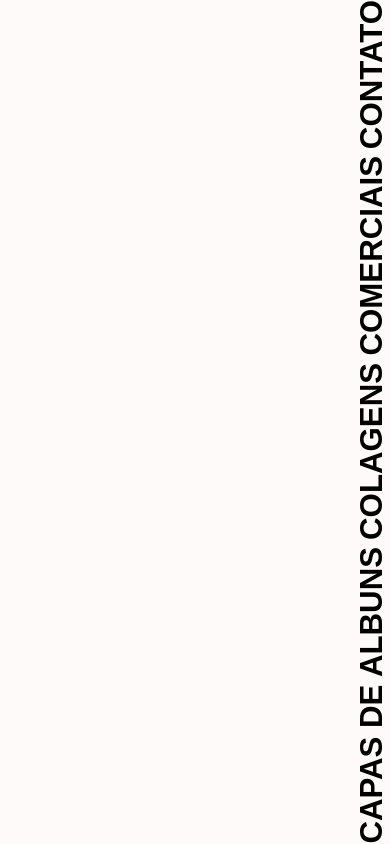
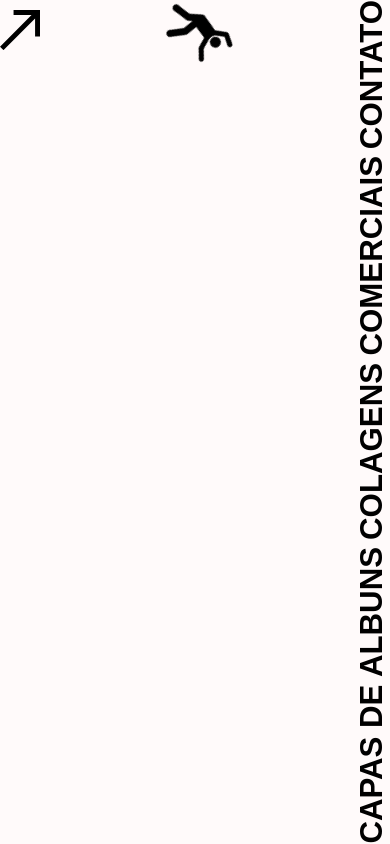
Before and after one commit to bragaus/Plano-Artistico, a plain HTML site: page index.html in a window 390 px wide. Drawn offline with Linux system fonts and the light colour scheme.

Commit message:
finalizando estilização menu mobile

```diff
--- a/index.html
+++ b/index.html
@@ -97,6 +97,7 @@
                                 d="M1389.68,541.44q7.39,30-7.57,51.76-13.38,19.57-39,25.88-29.55,7.27-51.15-6.49-20.73-13.11-27.43-40.34-7-28.39,5.57-49.17,12.78-21.36,42.66-28.71,27.89-6.87,49,6.15T1389.68,541.44Zm-29.14,6.82q-3.12-12-15.36-15.47-9.77-2.68-23.13.62-13.87,3.4-21.65,10.23-9.92,8.75-6.79,21.45,5.76,23.45,39.94,15,13.7-3.37,21.27-11Q1363.64,560.11,1360.54,548.26Z" />
                         </svg>
 
+                        <!-- Pictograma do Plano Artístico -->
                         <svg viewBox="0 0 841.32 543" class="pictograma" aria-hidden="true" focusable="false">
                             <title>Pictograma do Plano Artístico</title>
                             <desc>Pictograma do Plano Artístico localizado no centro da logo circular</desc>
@@ -124,7 +125,36 @@
                 </li>
             </ul>
         </nav>
-        <nav aria-label="Menu principal do mobile" class="menu-mobile">
+        <nav aria-label="Menu principal do mobile">
+            <ul class="menu-mobile-ul">
+                <li class="menu-mobile-item-sobre">
+                    <a href="">
+                        <!-- Icone de seta -->
+                        <svg viewBox="0 0 115.41 115.79" aria-hidden="true" focusable="false">
+                            <title>Seta para a página Sobre</title>
+                            <desc>Ícone de seta que aponta para a página Sobre</desc>
+                            <path d="M101.22,24.61,10.07,115.79,0,105.7l91-91-.23-.42H39.12V0h76.29V76.36H101.22Z" />
+                        </svg>
+                    </a>
+                </li>
+                <li class="menu-mobile-item-logo">
+                    <a href="">
+                        <span class="sr-only">Plano Artístico</span>
+
+                        <!-- Pictograma do Plano Artístico -->
+                        <svg viewBox="0 0 841.32 543" aria-hidden="true" focusable="false" class="logo-mobile">
+                            <title>Pictograma do Plano Artístico</title>
+                            <desc>Pictograma do Plano Artístico localizado no centro da logo circular</desc>
+                            <circle cx="173.64" cy="353.97" r="65.5" />
+                            <path
+                                d="M4.73,439.84c4.42-6.22,10.81-11.55,18.53-13,8.42-1.55,15.33.25,23,4L142,478.4l29.47-21.86,50.37-37.37h0l3.82-2.83c42.5-33.82,23.83-104.56,23.83-104.56h0l-28-97.78q-2.22-7.78-4.45-15.57l-78.35-76.68-11.83-11.58c-11.24-11-9.93-32.44,2-42.38,13.09-10.89,30.37-9.74,42.39,2L219,116.46l32.56,31.86c6.28,6.15,14.62,12.42,18.77,20.38,3.17,6.06,4.59,13.93,6.46,20.47l9.84,34.43,19.25,67.32a9.84,9.84,0,0,0,7,6.32L466,322.75q1.56-14.78,3.13-29.54l9.69-91.37c1.21-11.42,1.59-25.18,8.27-34.55,4.07-5.7,8.51-11.16,12.75-16.72l57.44-75.34c14-18.39,27.94-36.85,42-55.16l.71-.93C606.74,10.3,614.82,3.52,625.94,1c10.17-2.33,23.5-.48,32.15,5.66s16.18,15.12,18.16,25.93c2,10.62,1.15,23.23-5.65,32.15l-38.09,50-61.08,80.12-8.84,11.59L548.67,337.72c-.1.87-.19,1.74-.28,2.61l29.05-25.92c8.43-7.52,16.47-15.64,28.27-17.8,7.12-1.31,14.43-1.95,21.61-2.91L721.17,281c22.59-3.05,45.17-6.18,67.78-9.14l1.15-.15c11.43-1.54,22.13-.81,32.15,5.65,8.49,5.48,16.31,15.83,18.17,25.93,2,10.85.92,22.89-5.66,32.15-6,8.46-15.24,16.73-25.93,18.17L746.56,362l-99.84,13.47-13.62,1.83-98,87.4-15,13.41A43.62,43.62,0,0,1,490.39,489a41.16,41.16,0,0,1-10.43-1.8L282.63,454.38h0l-1.43-.24a13.91,13.91,0,0,0-9.16,2.12l-15.25,11.32-74.26,55.08L165.3,535.44c-5.4,4-10.5,6.76-17.36,7.42-7.21.69-12.59-1.18-19.09-4.41L28,488.42l-14.3-7.09c-6.3-3.13-11.47-12-13-18.53C-1,455.54.35,446,4.73,439.84Z" />
+                        </svg>
+                    </a>
+                </li>
+                <li></li>
+            </ul>
+
+            <div class="menu-mobile">
                 <ul>
                     <li>
                         <a href=""><span>CAPAS DE ALBUNS</span></a>
@@ -139,6 +169,7 @@
                         <a href=""><span>CONTATO</span></a>
                     </li>
                 </ul>
+            </div>
         </nav>
     </header>
 
--- a/styles.css
+++ b/styles.css
@@ -82,6 +82,12 @@ ul {
     animation: rotate 8s linear infinite;
 }
 
+.logo-mobile {
+    -webkit-animation: rotate 8s linear infinite;
+    -moz-animation: rotate 8s linear infinite;
+    animation: rotate 8s linear infinite;
+}
+
 .pictograma {
     width: 80px;
     margin-left: -140px;
@@ -103,6 +109,10 @@ ul {
     display: none;
 }
 
+.menu-mobile-ul {
+    display: none;
+}
+
 /* Dispositivos pequenos */
 @media (max-width: 670px) {
     .menu-mobile {
@@ -117,6 +127,7 @@ ul {
         width: 120px;
         height: 100vh;
     }
+
 
     .menu-mobile ul {
         padding: 0;
@@ -135,6 +146,27 @@ ul {
         transform: rotate(180deg);
         transition: transform 0.3s;
         white-space: nowrap;
+    }
+
+    .menu-mobile-item-sobre {
+        width: 40px;
+    }
+
+    .menu-mobile-item-logo {
+        width: 70px;
+    }
+
+    .menu-mobile-ul {
+        display: flex;
+        flex-direction: row;
+        margin-top: 10px;
+        justify-content: space-between;
+        width: 90vw;
+    }
+
+    .ul-menu-mobile {
+        display: flex;
+        flex-direction: row;
     }
 
     .menu-desktop {
```
Lines whose indentation alone changed are shown as unchanged.
